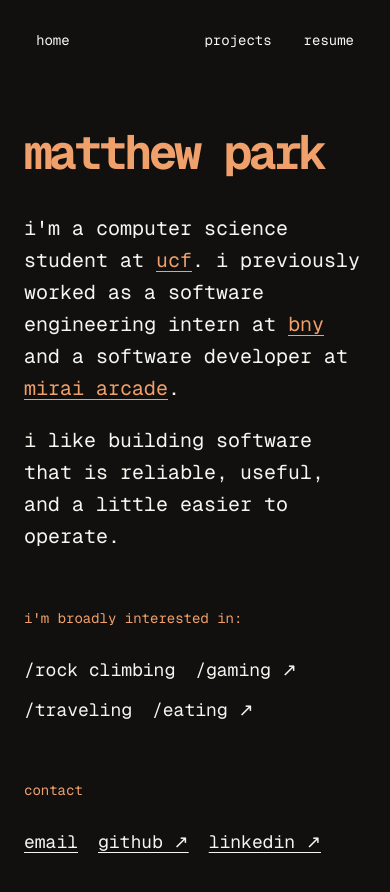
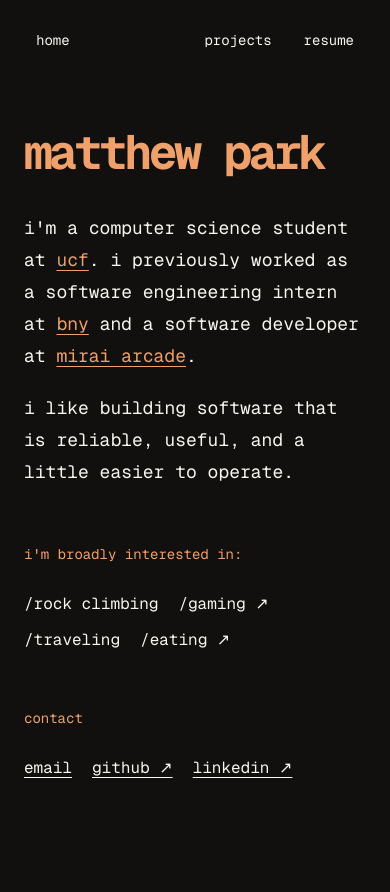
Before and after one commit to mpark019/portfolio, a Next.js app: page / in a window 390 px wide. Shown: the top 892 px of the page. After the commit the page ends 844 px from the top, so only its background shows below. Built offline with nearby package versions, Linux system fonts and the light colour scheme; a web font is replaced by a local one.

Commit message:
smaller font sizes mobile

```diff
--- a/src/app/page.tsx
+++ b/src/app/page.tsx
@@ -12,7 +12,7 @@ export default function Home() {
         <h1 className="font-mono text-5xl font-bold tracking-[-0.08em] text-[#f0a06b] sm:text-7xl" id="intro-heading">
           matthew park
         </h1>
-        <div className="mt-9 space-y-5 font-mono text-xl leading-8 sm:text-2xl sm:leading-9">
+        <div className="mt-9 space-y-5 font-mono text-lg leading-8 sm:text-2xl sm:leading-9">
           <p>
             i&apos;m a computer science student at{" "}
             <a className="text-[#f0a06b] underline decoration-1 underline-offset-4 transition-colors hover:text-[#ffd0ad]" href="https://www.ucf.edu" rel="noreferrer" target="_blank">
@@ -41,7 +41,7 @@ export default function Home() {
 
       <section aria-labelledby="interests-heading" className="mt-14 scroll-mt-10 sm:mt-16" id="interests">
         <p className="font-mono text-sm text-[#f0a06b]">i&apos;m broadly interested in:</p>
-        <ul className="mt-7 flex flex-wrap gap-x-5 gap-y-3 font-mono text-lg">
+        <ul className="mt-7 flex flex-wrap gap-x-5 gap-y-3 font-mono text-base sm:text-lg">
           {interests.map((interest) => (
             <li key={interest}>
               {interest === "gaming" ? (
@@ -67,7 +67,7 @@ export default function Home() {
 
       <section aria-labelledby="contact-heading" className="mt-14 scroll-mt-10 sm:mt-16" id="contact">
         <p className="font-mono text-sm text-[#f0a06b]">contact</p>
-        <div className="mt-7 flex flex-wrap gap-x-5 gap-y-3 font-mono text-lg">
+        <div className="mt-7 flex flex-wrap gap-x-5 gap-y-3 font-mono text-base sm:text-lg">
           <a className="underline decoration-1 underline-offset-4 transition-colors hover:text-[#ffd0ad]" href="mailto:mjpark019@gmail.com">email</a>
           <a className="underline decoration-1 underline-offset-4 transition-colors hover:text-[#ffd0ad]" href="https://github.com/mpark019" rel="noreferrer" target="_blank">github ↗</a>
           <a className="underline decoration-1 underline-offset-4 transition-colors hover:text-[#ffd0ad]" href="https://www.linkedin.com/in/mjpark019/" rel="noreferrer" target="_blank">linkedin ↗</a>
--- a/src/app/projects/mirai-arcade/page.tsx
+++ b/src/app/projects/mirai-arcade/page.tsx
@@ -3,11 +3,11 @@ import Link from "next/link";
 
 export default function MiraiArcade() {
   return (
-    <main className="mx-auto max-w-3xl pb-20 pt-12 font-mono text-lg leading-8 sm:pt-16">
+    <main className="mx-auto max-w-3xl pb-20 pt-12 font-mono text-base leading-8 sm:pt-16 sm:text-lg">
       <Link className="font-mono text-sm text-[#f0a06b] transition-colors hover:text-[#ffd0ad]" href="/projects">← back to projects</Link>
       <header className="mt-10 border-b border-[#49352a] pb-10">
         <h1 className="mt-4 font-mono text-4xl font-bold tracking-tight text-[#f0a06b] sm:text-5xl">mirai inventory management system</h1>
-        <p className="mt-6 text-lg leading-8 sm:text-xl">an event-driven system that centralizes inventory tracking, supports restock planning, and sends low-stock alerts.</p>
+        <p className="mt-6 text-base leading-8 sm:text-xl">an event-driven system that centralizes inventory tracking, supports restock planning, and sends low-stock alerts.</p>
         <p className="mt-5 text-[#ded1c8]">instead of reacting to stockouts, staff can use demand forecasts and reorder suggestions to plan ahead. forecasts update as inventory changes.</p>
         <p className="mt-6 font-mono text-sm text-[#ded1c8]">next.js · spring boot · postgresql · kafka · python</p>
         <video
--- a/src/app/projects/page.tsx
+++ b/src/app/projects/page.tsx
@@ -6,7 +6,7 @@ export default function Projects() {
       <h1 className="text-4xl font-bold text-[#f0a06b] sm:text-6xl">projects</h1>
       <article className="mt-10 border border-[#49352a] p-5 sm:p-7">
         <h2 className="text-2xl font-semibold text-[#f0a06b]"><Link className="hover:text-[#ffd0ad]" href="/projects/mirai-arcade">mirai inventory management system ↗</Link></h2>
-        <p className="mt-3 max-w-2xl text-lg leading-8">an event-driven inventory system for mirai arcade that helps staff track stock, plan restocks, and respond to low-stock alerts.</p>
+        <p className="mt-3 max-w-2xl text-base leading-8 sm:text-lg">an event-driven inventory system for mirai arcade that helps staff track stock, plan restocks, and respond to low-stock alerts.</p>
         <p className="mt-4 text-sm text-[#c8b5a8]">next.js · spring boot · postgresql · kafka · python</p>
       </article>
     </main>
```
